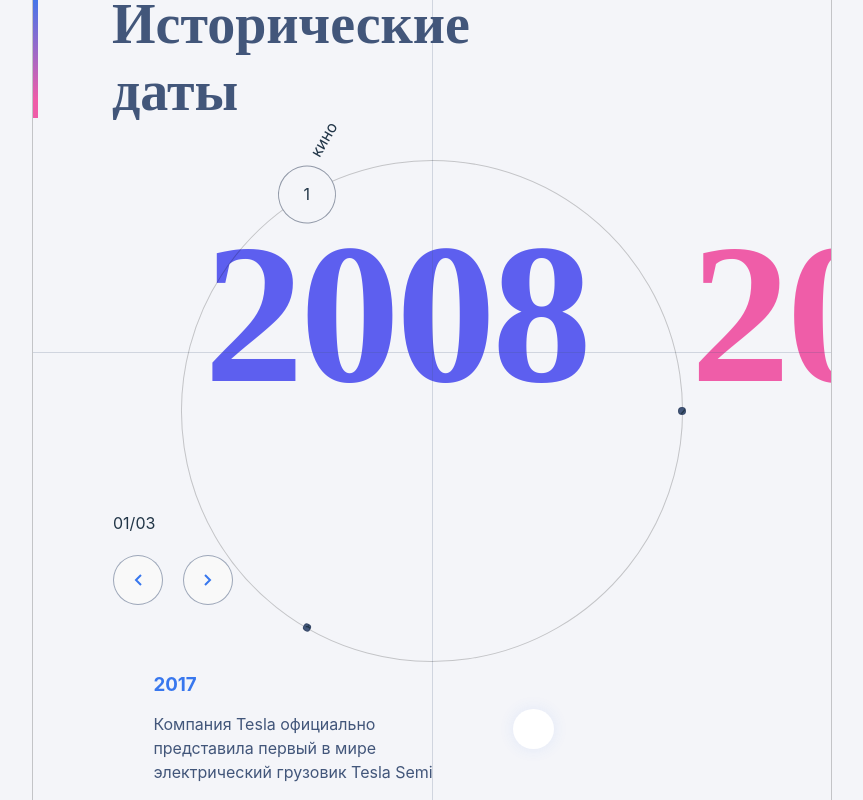
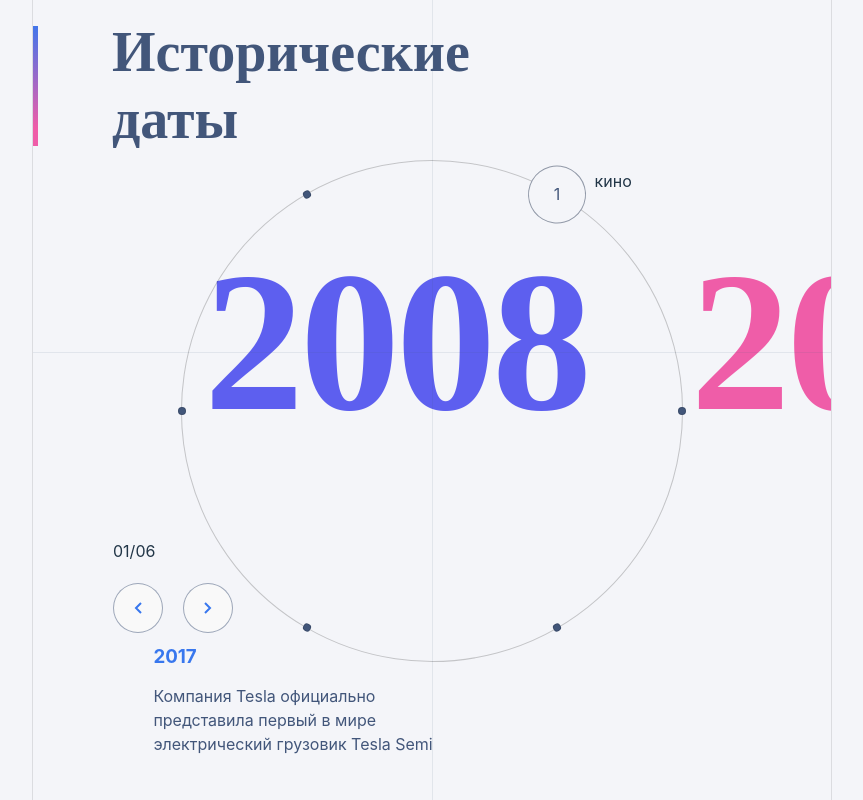
Before and after one commit to KarimovFreedlee/calendar-app, a React (Vite) app: page / in a window 1280 px wide. Shown: the whole page, without its empty margins (288-1151 px from the left). Built offline with nearby package versions, Linux system fonts and the light colour scheme.

Commit message:
css slider fixes

```diff
--- a/src/App.tsx
+++ b/src/App.tsx
@@ -1,6 +1,5 @@
 import './App.css'
 import Body from './components/body'
-import Slider from './components/slider'
 
 function App() {
   return (
--- a/src/components/body.tsx
+++ b/src/components/body.tsx
@@ -1,4 +1,4 @@
-import { getAllBlocks, getBlockByIndex, getBlocksLength } from '../data/dataController'
+import { getBlockByIndex, getBlocksLength } from '../data/dataController'
 import { counterSlice } from '../store/reducers/counterReducer'
 import { useAppDispatch, useAppSelector } from '../store/store'
 import "../css/body.scss"
--- a/src/components/slider.tsx
+++ b/src/components/slider.tsx
@@ -1,5 +1,5 @@
 import { useEffect, useState } from 'react'
-import { getElementsByIndex } from '../data/dataController'
+import { getBlocksLength, getElementsByIndex } from '../data/dataController'
 import { Swiper, SwiperSlide } from 'swiper/react';
 import "../css/slider.scss"
 import 'swiper/scss';
@@ -39,7 +39,8 @@ export default function Slider() {
                 </svg>
             </button>
             <Swiper
-                spaceBetween={0}
+                spaceBetween={5}
+                resizeObserver={false}
                 slidesPerView={slidesPerView}
                 onSlideChange={(swiper) => setSlideIndex(swiper.activeIndex)}
                 onSwiper={(swiper) => setSwiper(swiper)}
@@ -57,7 +58,8 @@ export default function Slider() {
                     </SwiperSlide>
                 })}
             </Swiper>
-            <button className={buttonClass} onClick={handleRightButtonClick} style = {slideIndex === getElementsByIndex(currentIndex).length - 3 ? {visibility: "hidden"} : {}}>
+            <button className={buttonClass} onClick={handleRightButtonClick}
+                style = {slideIndex === getElementsByIndex(currentIndex).length - 3 || getElementsByIndex(currentIndex).length <= 2  ? {visibility: "hidden"} : {}}>
                 <svg width="8" height="12" viewBox="0 0 8 12" fill="none" xmlns="http://www.w3.org/2000/svg">
                     <path d="M1 1L6 6L1 11" stroke="#3877EE" stroke-width="2"/>
                 </svg>
--- a/src/css/body.scss
+++ b/src/css/body.scss
@@ -10,8 +10,8 @@
     position: relative;
 
     margin-left: 320px;
-    border-left: 1px solid rgb(0 0 0 / 20%);
-    border-right: 1px solid rgb(0 0 0 / 20%);
+    border-left: 1px solid rgb(0 0 0 / 10%);
+    border-right: 1px solid rgb(0 0 0 / 10%);
     margin-right: 160px;
 
     &__header-container {
@@ -105,6 +105,7 @@
                 }
 
                 &__circle {
+                    color: #42567A;
                     overflow: hidden;
                     width: 6px;
                     height: 6px;
@@ -169,7 +170,7 @@
     .axis {
         position: absolute;
         background-color: #42567A;
-        opacity: 0.2;
+        opacity: 0.1;
 
         &-y {
             height: 100vh;
--- a/src/css/slider.scss
+++ b/src/css/slider.scss
@@ -2,7 +2,7 @@
     display: flex;
     align-items: center;
 
-    margin-top: 56px;
+    max-width: 100%;
 
     &__button {
         display: flex;
--- a/src/data/data.JSON
+++ b/src/data/data.JSON
@@ -47,5 +47,54 @@
                 "text": "Телескоп «Хаббл» обнаружил самую удалённую из всех обнаруженных галактик, получившую обозначение GN-z11"
             }
         ]
+    },
+    "sport": {
+        "startingYear": "2008",
+        "endingYear": "2014",
+        "name": "кино",
+        "elements" : [
+            {
+                "year": "2017",
+                "text": "Компания Tesla официально представила первый в мире электрический грузовик Tesla Semi"
+            }
+        ]
+    },
+    "music": {
+        "startingYear": "2015",
+        "endingYear": "2019",
+        "name": "наука",
+        "elements" : [
+            {
+                "year": "2015",
+                "text": "13 сентября — частное солнечное затмение, видимое в Южной Африке и части Антарктиды"
+            },
+            {
+                "year": "2016",
+                "text": "Телескоп «Хаббл» обнаружил самую удалённую из всех обнаруженных галактик, получившую обозначение GN-z11"
+            },
+            {
+                "year": "2017",
+                "text": "Компания Tesla официально представила первый в мире электрический грузовик Tesla Semi"
+            },
+            {
+                "year": "2015",
+                "text": "13 сентября — частное солнечное затмение, видимое в Южной Африке и части Антарктиды"
+            }
+        ]
+    },
+    "hobby": {
+        "startingYear": "2020",
+        "endingYear": "2022",
+        "name": "литература",
+        "elements" : [
+            {
+                "year": "2015",
+                "text": "13 сентября — частное солнечное затмение, видимое в Южной Африке и части Антарктиды"
+            },
+            {
+                "year": "2016",
+                "text": "Телескоп «Хаббл» обнаружил самую удалённую из всех обнаруженных галактик, получившую обозначение GN-z11"
+            }
+        ]
     }
 }
```
